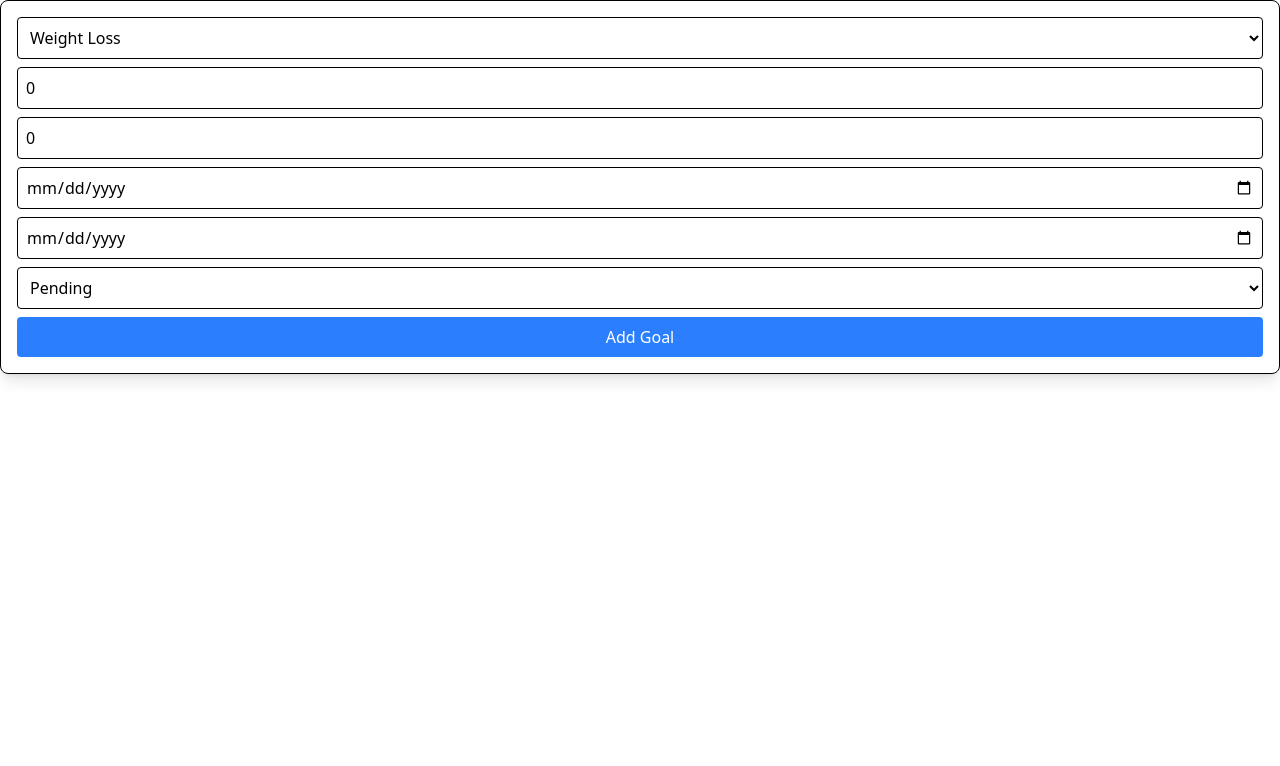
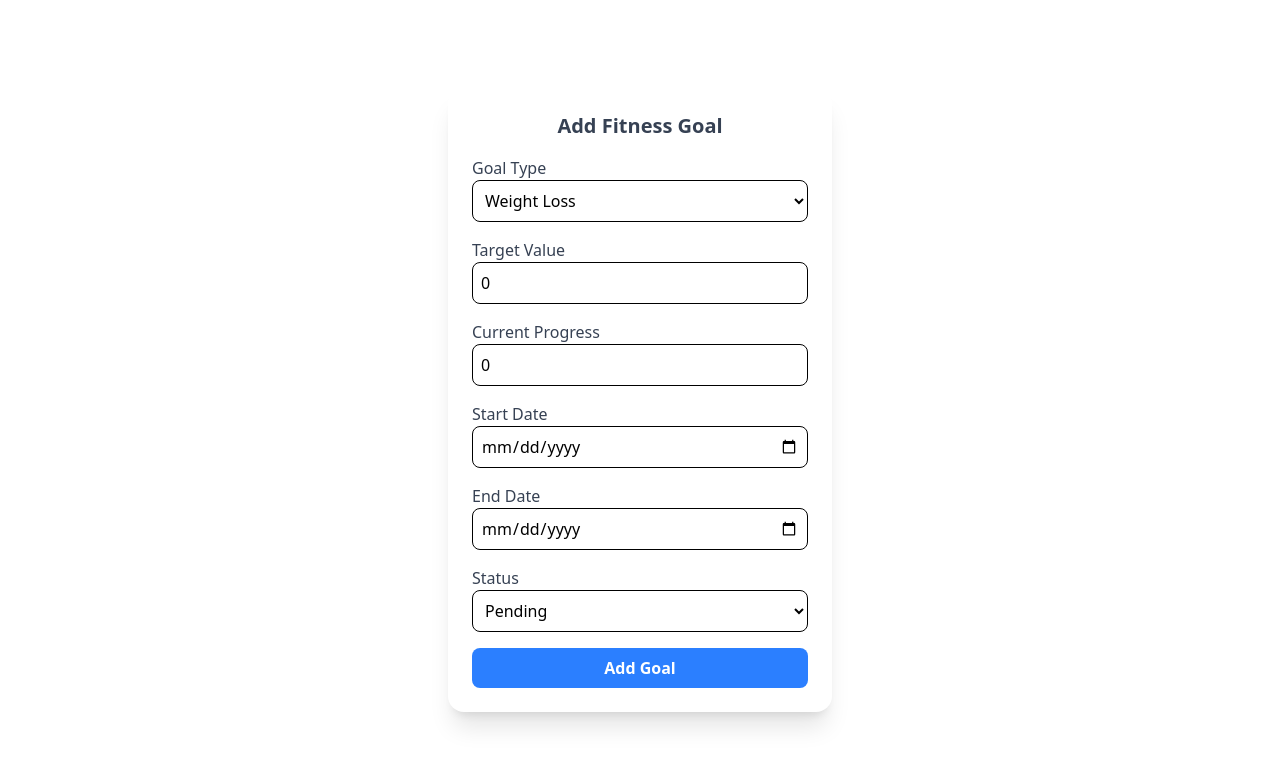
Before and after one commit to ParasMindfire/fitness_tracker_frontend, a React (Vite) app: page /fitnessFormPage in a window 1280 px wide. Shown: the top 766 px of the page. Built offline with nearby package versions, Linux system fonts and the light colour scheme; no server answers.

Commit message:
fix:Fixed frontend UI

```diff
--- a/src/components/WorkoutCalorieStat.tsx
+++ b/src/components/WorkoutCalorieStat.tsx
@@ -42,7 +42,6 @@ export const WorkoutCaloriesStats = () => {
 
         return (
           <>
-            {/* Weekly Calories Burned Progress */}
             <div className="mt-8">
               <h3 className="text-lg font-semibold text-center text-red-600">Weekly Calories Burned</h3>
               <p className="text-sm text-center text-gray-500">
@@ -60,7 +59,6 @@ export const WorkoutCaloriesStats = () => {
               </ResponsiveContainer>
             </div>
 
-            {/* Monthly Calories Burned Progress */}
             <div className="mt-8">
               <h3 className="text-lg font-semibold text-center text-purple-600">Monthly Calories Burned</h3>
               <p className="text-sm text-center text-gray-500">
@@ -77,8 +75,7 @@ export const WorkoutCaloriesStats = () => {
                 </LineChart>
               </ResponsiveContainer>
             </div>
-
-            {/* Yearly Calories Burned Progress */}
+  =
             <div className="mt-8">
               <h3 className="text-lg font-semibold text-center text-orange-600">Yearly Calories Burned</h3>
               <p className="text-sm text-center text-gray-500">
--- a/src/components/WorkoutDurationStat.tsx
+++ b/src/components/WorkoutDurationStat.tsx
@@ -42,7 +42,6 @@ export const WorkoutDurationStats = () => {
 
         return (
           <>
-            {/* Weekly Workout Progress */}
             <div className="mt-8">
               <h3 className="text-lg font-semibold text-center text-blue-600">Weekly Progress</h3>
               <p className="text-sm text-center text-gray-500">
@@ -60,7 +59,6 @@ export const WorkoutDurationStats = () => {
               </ResponsiveContainer>
             </div>
 
-            {/* Monthly Workout Progress */}
             <div className="mt-8">
               <h3 className="text-lg font-semibold text-center text-green-600">Monthly Progress</h3>
               <p className="text-sm text-center text-gray-500">
@@ -78,7 +76,6 @@ export const WorkoutDurationStats = () => {
               </ResponsiveContainer>
             </div>
 
-            {/* Yearly Workout Progress */}
             <div className="mt-8">
               <h3 className="text-lg font-semibold text-center text-yellow-600">Yearly Progress</h3>
               <p className="text-sm text-center text-gray-500">
--- a/src/contexts/FitnessContext.tsx
+++ b/src/contexts/FitnessContext.tsx
@@ -35,7 +35,6 @@ export const FitnessProvider = ({ children }: { children: ReactNode }) => {
   const [loading, setLoading] = useState<boolean>(true);
   const [error, setError] = useState<string | null>(null);
 
-  // New state for editing
   const [id, setId] = useState<number | null>(null);
   const [formData, setFormData] = useState<Omit<FitnessGoal, "goal_id" | "user_id" | "status">>({
     goal_type: "weight_loss",
--- a/src/pages/FitnessFormPage.tsx
+++ b/src/pages/FitnessFormPage.tsx
@@ -5,7 +5,7 @@ import { useNavigate } from "react-router-dom";
 
 const FitnessFormPage = () => {
   const { addFitnessGoal, editFitnessGoal, id, setId, formData, setFormData, fetchFitnessGoals } = useFitness();
-    const navigate=useNavigate();
+  const navigate = useNavigate();
   const [localFormData, setLocalFormData] = useState({
     goal_type: "",
     target_value: 0,
@@ -23,7 +23,7 @@ const FitnessFormPage = () => {
         current_progress: formData.current_progress.toString(),
         start_date: formData.start_date,
         end_date: formData.end_date || "",
-        status: formData.status || "pending", // Default to pending if not provided
+        status: formData.status || "pending",
       });
     }
   }, [formData]);
@@ -43,10 +43,10 @@ const FitnessFormPage = () => {
     if (id !== null) {
       await editFitnessGoal({ goal_id: id, ...formattedGoal });
       setId(null);
-      showToast("Goal Edited Succesfully","success");
+      showToast("Goal Edited Successfully", "success");
     } else {
       await addFitnessGoal(formattedGoal);
-      showToast("Goal Added Succesfully","success");
+      showToast("Goal Added Successfully", "success");
     }
 
     setFormData(null);
@@ -59,62 +59,104 @@ const FitnessFormPage = () => {
       status: "pending",
     });
 
-    navigate('/fitnessViews');
-
+    navigate("/fitnessViews");
     fetchFitnessGoals();
   };
 
   return (
-    <form onSubmit={handleSubmit} className="p-4 border rounded-lg shadow-lg">
-      <select name="goal_type" value={localFormData.goal_type} onChange={handleChange} className="w-full p-2 border rounded mb-2">
+    <div className="flex justify-center items-center min-h-screen">
+      <form
+        onSubmit={handleSubmit}
+        className="bg-white p-6 rounded-2xl shadow-xl w-96"
+      >
+        <h2 className="text-xl font-semibold mb-4 text-center text-gray-700">
+          {id !== null ? "Edit Fitness Goal" : "Add Fitness Goal"}
+        </h2>
+
+        <div className="space-y-4">
+          <div>
+            <label htmlFor="goal_type" className="block text-gray-700 font-medium">Goal Type</label>
+            <select
+              id="goal_type"
+              name="goal_type"
+              value={localFormData.goal_type}
+              onChange={handleChange}
+              className="w-full p-2 border rounded-lg focus:ring-2 focus:ring-blue-400"
+            >
               <option value="weight_loss">Weight Loss</option>
               <option value="workout_per_week">Workout Per Week</option>
             </select>
+          </div>
 
+          <div>
+            <label htmlFor="target_value" className="block text-gray-700 font-medium">Target Value</label>
             <input
               type="number"
+              id="target_value"
               name="target_value"
-        placeholder="Target Value"
               value={localFormData.target_value}
               onChange={handleChange}
-        className="w-full p-2 border rounded mb-2"
+              className="w-full p-2 border rounded-lg focus:ring-2 focus:ring-blue-400"
             />
+          </div>
 
+          <div>
+            <label htmlFor="current_progress" className="block text-gray-700 font-medium">Current Progress</label>
             <input
               type="number"
+              id="current_progress"
               name="current_progress"
-        placeholder="Current Progress"
               value={localFormData.current_progress}
               onChange={handleChange}
-        className="w-full p-2 border rounded mb-2"
+              className="w-full p-2 border rounded-lg focus:ring-2 focus:ring-blue-400"
             />
+          </div>
 
+          <div>
+            <label htmlFor="start_date" className="block text-gray-700 font-medium">Start Date</label>
             <input
               type="date"
+              id="start_date"
               name="start_date"
               value={localFormData.start_date}
               onChange={handleChange}
-        className="w-full p-2 border rounded mb-2"
+              className="w-full p-2 border rounded-lg focus:ring-2 focus:ring-blue-400"
             />
+          </div>
 
+          <div>
+            <label htmlFor="end_date" className="block text-gray-700 font-medium">End Date</label>
             <input
               type="date"
+              id="end_date"
               name="end_date"
               value={localFormData.end_date}
               onChange={handleChange}
-        className="w-full p-2 border rounded mb-2"
+              className="w-full p-2 border rounded-lg focus:ring-2 focus:ring-blue-400"
             />
+          </div>
 
-      <select name="status" value={localFormData.status} onChange={handleChange} className="w-full p-2 border rounded mb-2">
+          <div>
+            <label htmlFor="status" className="block text-gray-700 font-medium">Status</label>
+            <select
+              id="status"
+              name="status"
+              value={localFormData.status}
+              onChange={handleChange}
+              className="w-full p-2 border rounded-lg focus:ring-2 focus:ring-blue-400"
+            >
               <option value="pending">Pending</option>
               <option value="complete">Complete</option>
               <option value="incomplete">Incomplete</option>
             </select>
+          </div>
 
-      <button className="bg-blue-500 text-white px-3 py-2 rounded w-full cursor-pointer">
-        {id !== null ? `Update Goal` : `Add Goal`}
+          <button className="bg-blue-500 hover:bg-blue-600 text-white font-semibold px-4 py-2 rounded-lg w-full transition">
+            {id !== null ? "Update Goal" : "Add Goal"}
           </button>
+        </div>
       </form>
+    </div>
   );
 };
 
--- a/src/pages/Landing.tsx
+++ b/src/pages/Landing.tsx
@@ -30,7 +30,6 @@ const Landing: React.FC = () => {
 
           <div className="grid grid-cols-1 md:grid-cols-3 gap-6">
 
-            {/* Workout Section */}
             <div className="bg-white p-6 rounded-lg shadow-md text-center">
               <h3 className="text-xl font-semibold text-blue-600">Workout</h3>
               <p className="text-gray-500 mt-1">Manage your workouts</p>
@@ -50,7 +49,6 @@ const Landing: React.FC = () => {
               </div>
             </div>
 
-            {/* Fitness Section */}
             <div className="bg-white p-6 rounded-lg shadow-md text-center">
               <h3 className="text-xl font-semibold text-green-600">Fitness</h3>
               <p className="text-gray-500 mt-1">Set & track your fitness goals</p>
@@ -70,7 +68,6 @@ const Landing: React.FC = () => {
               </div>
             </div>
 
-            {/* Stats Section */}
             <div className="bg-white p-6 rounded-lg shadow-md text-center">
               <h3 className="text-xl font-semibold text-red-600">Stats</h3>
               <p className="text-gray-500 mt-1">Analyze your progress</p>
--- a/src/pages/WorkoutFormPage.tsx
+++ b/src/pages/WorkoutFormPage.tsx
@@ -4,11 +4,10 @@ import { useEffect, useState } from "react";
 import { showToast } from "../helpers/toastHelper";
 import { useNavigate } from "react-router-dom";
 
+export const WorkoutFormPage = () => {
+  const navigate = useNavigate();
+  const { formData, setFormData, fetchWorkouts, id } = useWorkout();
 
-export const WorkoutFormPage = () => {
-    const navigate=useNavigate();
-
-  const { formData, setFormData, fetchWorkouts,id } = useWorkout();
   const [localFormData, setLocalFormData] = useState({
     exercise_type: "",
     duration: "",
@@ -38,22 +37,20 @@ export const WorkoutFormPage = () => {
     if (!token) return;
 
     if (formData) {
-      // Update workout
       await updateWorkout(token, {
         ...localFormData,
-        workout_id:id,
+        workout_id: id,
         duration: Number(localFormData.duration),
         calories_burned: Number(localFormData.calories_burned),
       });
-      showToast("Workout Updated Succesully","success");
+      showToast("Workout Updated Successfully", "success");
     } else {
-      // Create new workout
       await createWorkout(token, {
         ...localFormData,
         duration: Number(localFormData.duration),
         calories_burned: Number(localFormData.calories_burned),
       });
-      showToast("Workout Added Succesully","success");
+      showToast("Workout Added Successfully", "success");
     }
 
     setFormData(null);
@@ -64,47 +61,72 @@ export const WorkoutFormPage = () => {
       workout_date: "",
     });
 
-    navigate('/workoutViews')
-
+    navigate('/workoutViews');
     fetchWorkouts();
   };
 
   return (
-    <form onSubmit={handleSubmit} className="p-4 border rounded-lg shadow-lg">
+    <div className="mt-64">
+      <form
+        onSubmit={handleSubmit}
+        className="max-w-md mx-auto p-6 bg-white shadow-lg rounded-lg border border-gray-200"
+      >
+        <h2 className="text-xl font-semibold text-gray-700 text-center mb-4">
+          {formData ? "Edit Workout" : "Add Workout"}
+        </h2>
+
+        <div className="space-y-3">
+          <div>
+            <label className="block text-gray-700 font-medium mb-1">Exercise Type</label>
             <input
               type="text"
               name="exercise_type"
-        placeholder="Exercise Type"
               value={localFormData.exercise_type}
               onChange={handleChange}
-        className="w-full p-2 border rounded mb-2"
+              className="w-full p-3 border rounded-md focus:ring-2 focus:ring-blue-300 focus:outline-none"
             />
+          </div>
+
+          <div>
+            <label className="block text-gray-700 font-medium mb-1">Duration (mins)</label>
             <input
               type="number"
               name="duration"
-        placeholder="Duration (mins)"
               value={localFormData.duration}
               onChange={handleChange}
-        className="w-full p-2 border rounded mb-2"
+              className="w-full p-3 border rounded-md focus:ring-2 focus:ring-blue-300 focus:outline-none"
             />
+          </div>
+
+          <div>
+            <label className="block text-gray-700 font-medium mb-1">Calories Burned</label>
             <input
               type="number"
-        placeholder="Calories Burned"
               name="calories_burned"
               value={localFormData.calories_burned}
               onChange={handleChange}
-        className="w-full p-2 border rounded mb-2"
+              className="w-full p-3 border rounded-md focus:ring-2 focus:ring-blue-300 focus:outline-none"
             />
+          </div>
+
+          <div>
+            <label className="block text-gray-700 font-medium mb-1">Workout Date</label>
             <input
               type="date"
               name="workout_date"
               value={localFormData.workout_date}
               onChange={handleChange}
-        className="w-full p-2 border rounded mb-2"
+              className="w-full p-3 border rounded-md focus:ring-2 focus:ring-blue-300 focus:outline-none"
             />
-      <button className="bg-blue-500 text-white px-3 py-2 rounded w-full cursor-pointer">
-        {formData ? `Update Workout` : `Add Workout`}
+          </div>
+        </div>
+
+        <button
+          className="mt-5 w-full bg-blue-500 hover:bg-blue-600 text-white text-lg font-medium py-3 rounded-md transition-all"
+        >
+          {formData ? "Update Workout" : "Add Workout"}
         </button>
       </form>
+    </div>
   );
 };
```
Also changed, not shown: src/components/FitnessCard.tsx (+47 -24 lines), src/components/WorkoutCard.tsx (+17 -14 lines), src/pages/FitnessViews.tsx (+43 -7 lines), src/pages/WorkoutViews.tsx (+58 -8 lines). Lines whose indentation alone changed are shown as unchanged.
